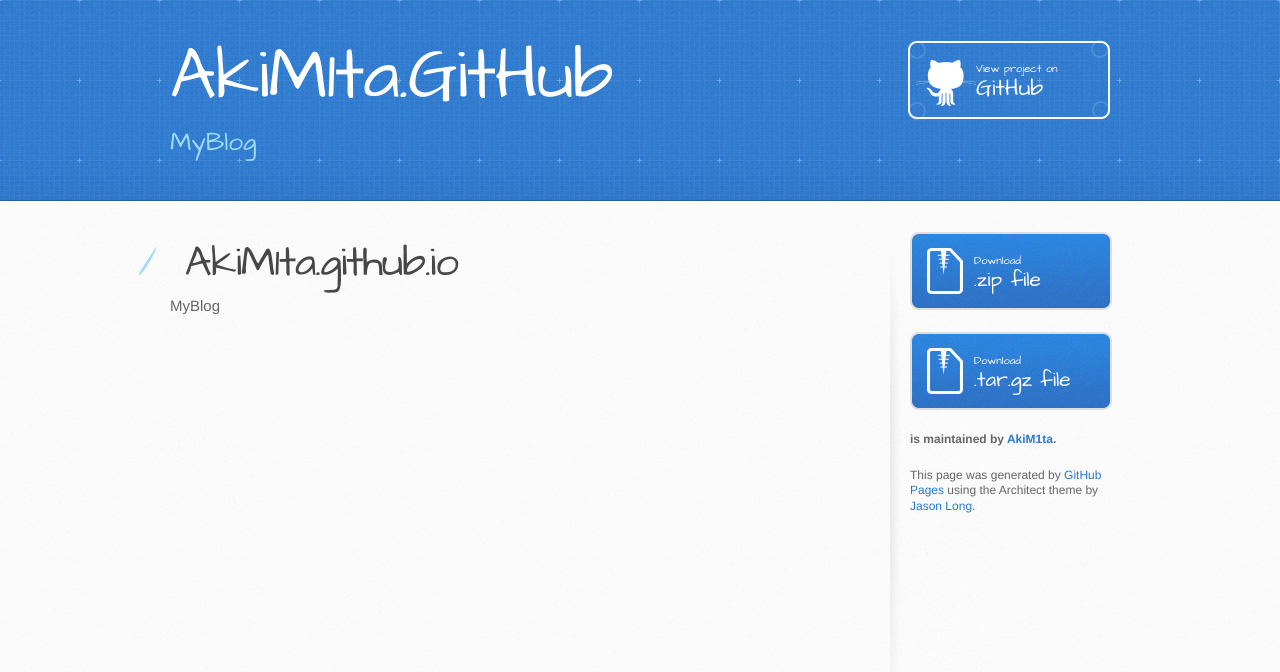
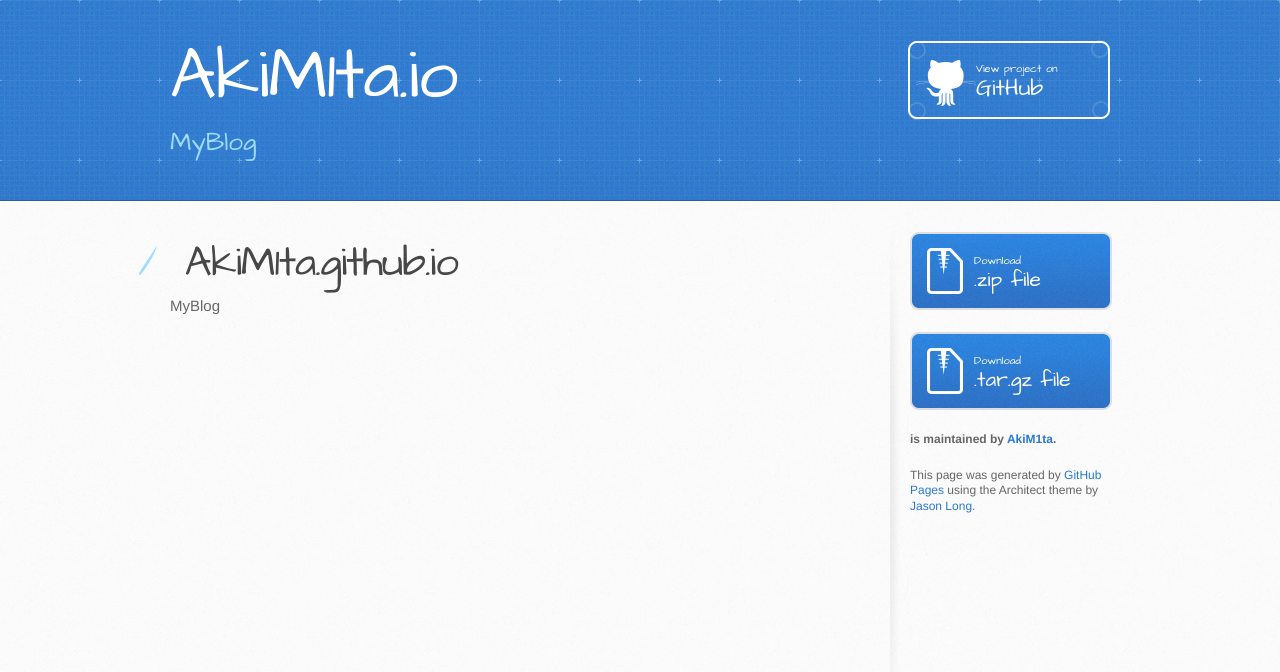
Before and after one commit to AkiM1ta/AkiM1ta.github, a plain HTML site: page index.html in a window 1280 px wide. Drawn offline with Linux system fonts and the light colour scheme.

Commit message:
Create gh-pages branch via GitHub

```diff
--- a/index.html
+++ b/index.html
@@ -13,15 +13,15 @@
     <script src="//html5shiv.googlecode.com/svn/trunk/html5.js"></script>
     <![endif]-->
 
-    <title>AkiM1ta.GitHub by AkiM1ta</title>
+    <title>AkiM1ta.io by AkiM1ta</title>
   </head>
 
   <body>
     <header>
       <div class="inner">
-        <h1>AkiM1ta.GitHub</h1>
+        <h1>AkiM1ta.io</h1>
         <h2>MyBlog</h2>
-        <a href="https://github.com/AkiM1ta/AkiM1ta.github" class="button"><small>View project on</small> GitHub</a>
+        <a href="https://github.com/AkiM1ta/AkiM1ta.io" class="button"><small>View project on</small> GitHub</a>
       </div>
     </header>
 
@@ -35,16 +35,16 @@
         </section>
 
         <aside id="sidebar">
-          <a href="https://github.com/AkiM1ta/AkiM1ta.github/zipball/master" class="button">
+          <a href="https://github.com/AkiM1ta/AkiM1ta.io/zipball/master" class="button">
             <small>Download</small>
             .zip file
           </a>
-          <a href="https://github.com/AkiM1ta/AkiM1ta.github/tarball/master" class="button">
+          <a href="https://github.com/AkiM1ta/AkiM1ta.io/tarball/master" class="button">
             <small>Download</small>
             .tar.gz file
           </a>
 
-          <p class="repo-owner"><a href="https://github.com/AkiM1ta/AkiM1ta.github"></a> is maintained by <a href="https://github.com/AkiM1ta">AkiM1ta</a>.</p>
+          <p class="repo-owner"><a href="https://github.com/AkiM1ta/AkiM1ta.io"></a> is maintained by <a href="https://github.com/AkiM1ta">AkiM1ta</a>.</p>
 
           <p>This page was generated by <a href="https://pages.github.com">GitHub Pages</a> using the Architect theme by <a href="https://twitter.com/jasonlong">Jason Long</a>.</p>
         </aside>
--- a/params.json
+++ b/params.json
@@ -1,5 +1,5 @@
 {
-  "name": "AkiM1ta.GitHub",
+  "name": "AkiM1ta.io",
   "tagline": "MyBlog",
   "body": "# AkiM1ta.github.io\r\nMyBlog\r\n",
   "note": "Don't delete this file! It's used internally to help with page regeneration."
```
